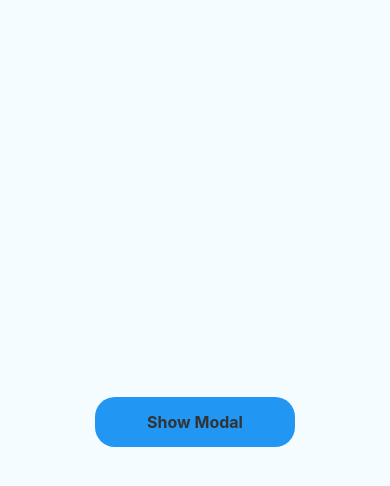
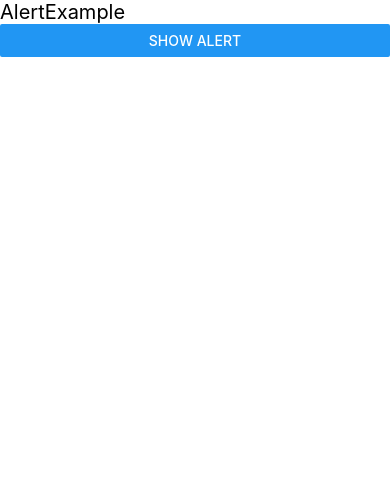
Before and after one commit to bhattk64/React-Native-Practice, a React Native app: screen / in a window 390 px wide. Shown: the top 486 px of the page. Built offline with nearby package versions, Linux system fonts and the light colour scheme.

Commit message:
basic use of alert component in react nativr

```diff
--- a/App.jsx
+++ b/App.jsx
@@ -2,7 +2,8 @@ import React from 'react'
 // import {Text,View,Button}from 'react-native'
 // import First from './src/components/First'
 import {View} from 'react-native'
-import ModalDialougeBox from './src/components/ModalDialougeBox'
+import AlertExample from './src/components/AlertExample'
+// import ModalDialougeBox from './src/components/ModalDialougeBox'
 // import UseRefHook from './src/components/UseRefHook'
 // import StatusBarExample from './src/components/StatusBarExample'
 // import PreesableComponents from './src/components/PreesableComponents'
@@ -54,7 +55,8 @@ const App = () => {
      {/* <PreesableComponents/> */}
      {/* <StatusBarExample/> */}
      {/* <UseRefHook/> */}
-     <ModalDialougeBox/>
+     {/* <ModalDialougeBox/> */}
+     <AlertExample/>
     </View>
 
 
--- /dev/null
+++ b/src/components/AlertExample.jsx
@@ -0,0 +1,43 @@
+import { View, Text,Button, Alert } from 'react-native'
+import React from 'react'
+
+const showAlert=()=>{
+    Alert.alert(
+        'Alert Title',
+        'Danger Zone !!',
+        [
+            {
+                text:'Cancel',
+                onPress:()=>{
+                    console.log('Cancel')
+                },
+                style:'cancel'
+            },
+            {
+                text:'OK',
+                onPress:()=>{
+                    console.log('OK')
+                }
+
+
+            },
+
+        ],
+        {cancelable:false}
+
+    )
+}
+
+const AlertExample = () => {
+
+  return (
+    <View>
+      <Text style={{fontSize:20}}>AlertExample</Text>
+      <Button title='Show Alert' onPress={showAlert}   />
+
+
+    </View>
+  )
+}
+
+export default AlertExample
```
